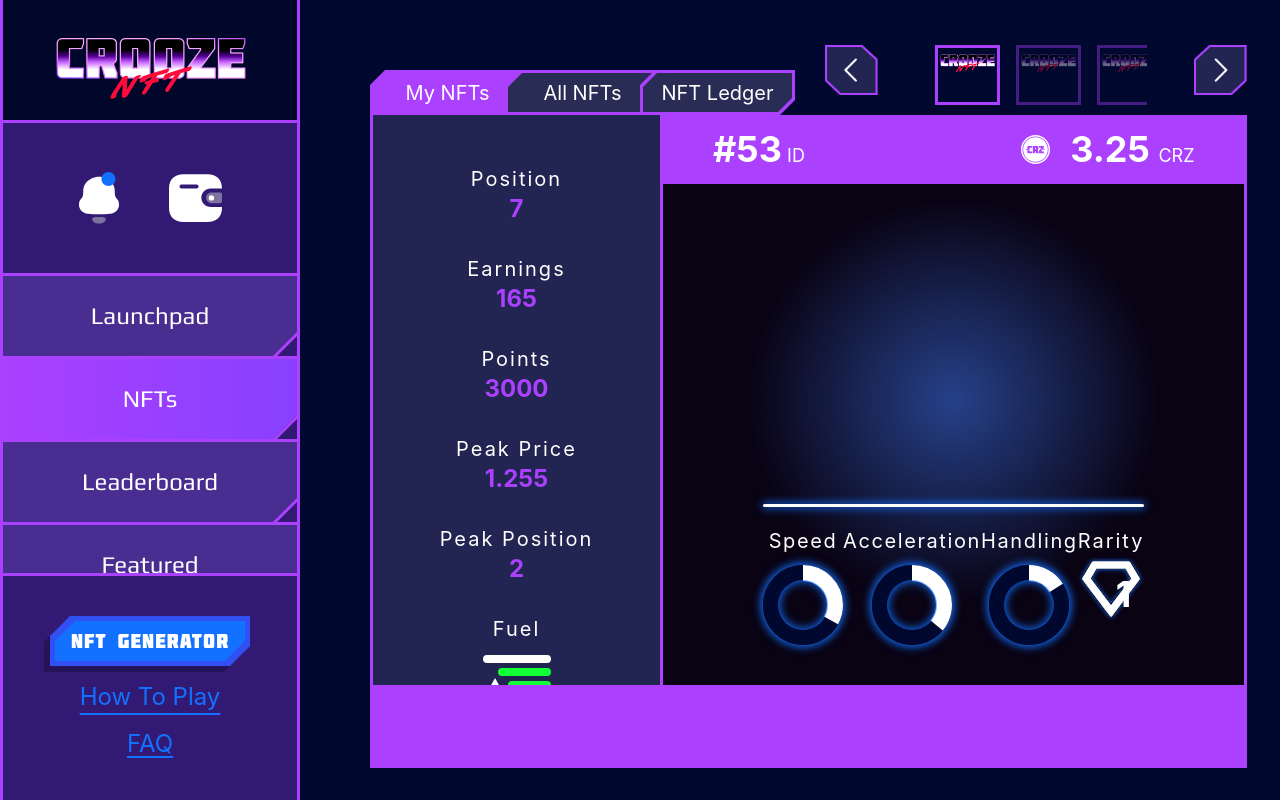
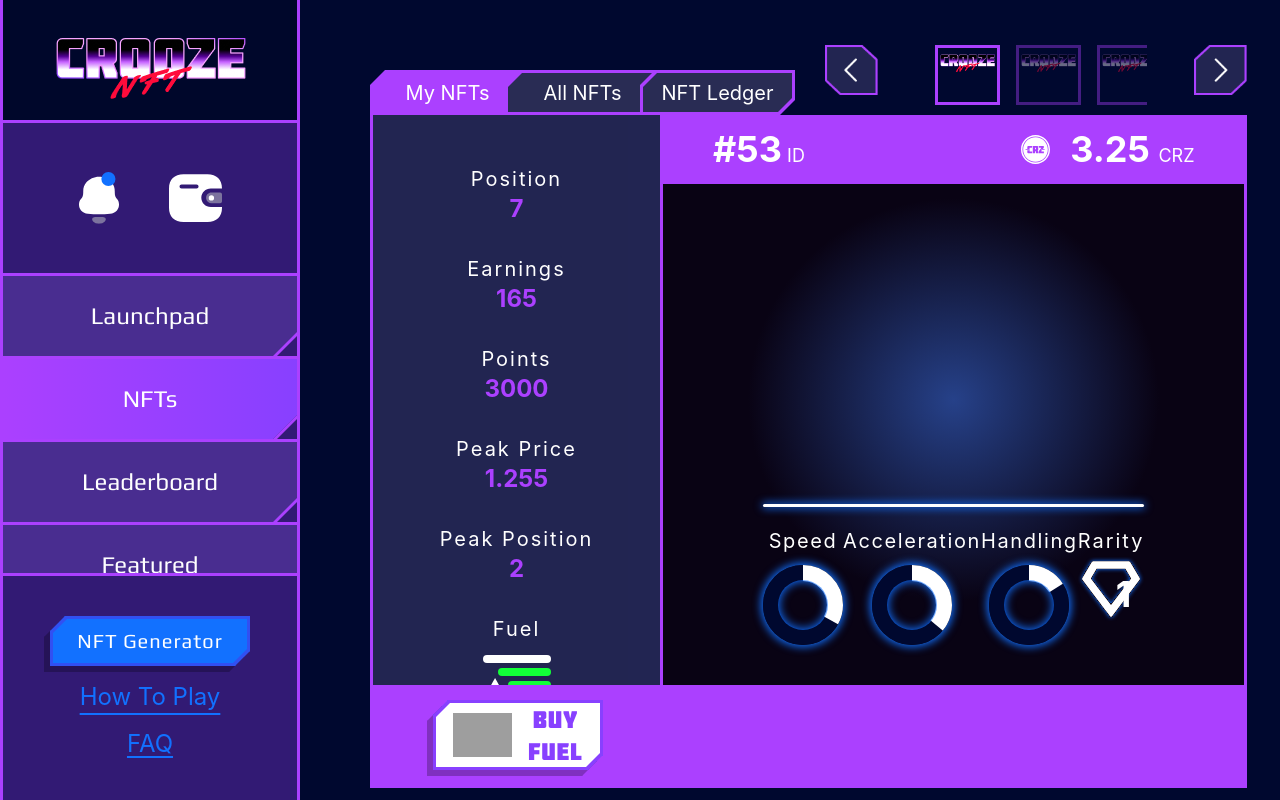
Before and after one commit to jusdy/NFT-leaderboard, a React (Create React App) app: page /nfts in a window 1280 px wide. Shown: the top 800 px of the page. Built offline with nearby package versions, Linux system fonts and the light colour scheme; grey boxes are pictures that could not be loaded.

Commit message:
button, sidebar adjust

```diff
--- a/src/components/Button/index.tsx
+++ b/src/components/Button/index.tsx
@@ -17,7 +17,7 @@
 }: ButtonProps) => {
     return (
     <div className="drop-shadow-[-6px_6px_0px_rgba(0,0,0,0.25)]">
-        <button className={`${className} flex items-center justify-center border-0 shadow-[0_0_8px_2px_rgba(18,113,255,1)] polyborder`}
+        <button className={`${className} flex items-center justify-center border-0 shadow-[0_0_8px_2px_rgba(18,113,255,1)] polyborder-s`}
             style={{
                 width: width,
                 height: height,
@@ -25,10 +25,10 @@
             }}
         >
             <div
-                className={`polyborder flex justify-center items-center font-molot !font-normal tracking-wider`}
+                className={`${className} polyborder-s2 flex justify-center items-center font-molot !font-normal tracking-wider`}
                 style={{
-                    width: width - 10,
-                    height: height - 10,
+                    width: width - 6,
+                    height: height - 6,
                     background: bg2
                 }}
             >
--- a/src/views/Launchpad/index.tsx
+++ b/src/views/Launchpad/index.tsx
@@ -5,7 +5,7 @@
         <div className="relative flex flex-col justify-between w-full h-[100vh] px-[200px] py-[100px]">
 
             <img className="mx-auto" src="assets/intro.png"/>
-            <Button className="text-white text-5xl font-bold mx-auto"
+            <Button className="text-white text-5xl font-bold m-auto"
                 width={450}
                 height={100}
                 bg1={"#DC104F"}
--- a/src/views/NFTView/MyNFTs/index.tsx
+++ b/src/views/NFTView/MyNFTs/index.tsx
@@ -1,3 +1,4 @@
+import Button from "components/Button";
 import FuelTank from "components/FuelTank";
 import PieChart from "components/PieChart";
 import TrophyBadge from "components/TrophyBadge";
@@ -77,7 +78,15 @@
         </div>
       </div>
 
-      <div className="shrink-0 w-full h-[80px] bg-theme"></div>
+      <div className="shrink-0 w-full h-[100px] flex items-center px-[60px] bg-theme">
+        <Button width={170} height={70} className="flex gap-x-4 py-[10px]" bg1="#8840FF" bg2="#FFFFFF">
+          <img className="h-full" src="assets/icons/bubble.svg"/>
+          <div className="font-molot text-[#8840FF] text-2xl">
+            <p>BUY</p>
+            <p>FUEL</p>
+          </div>
+        </Button>
+      </div>
     </div>
   );
 };
```
